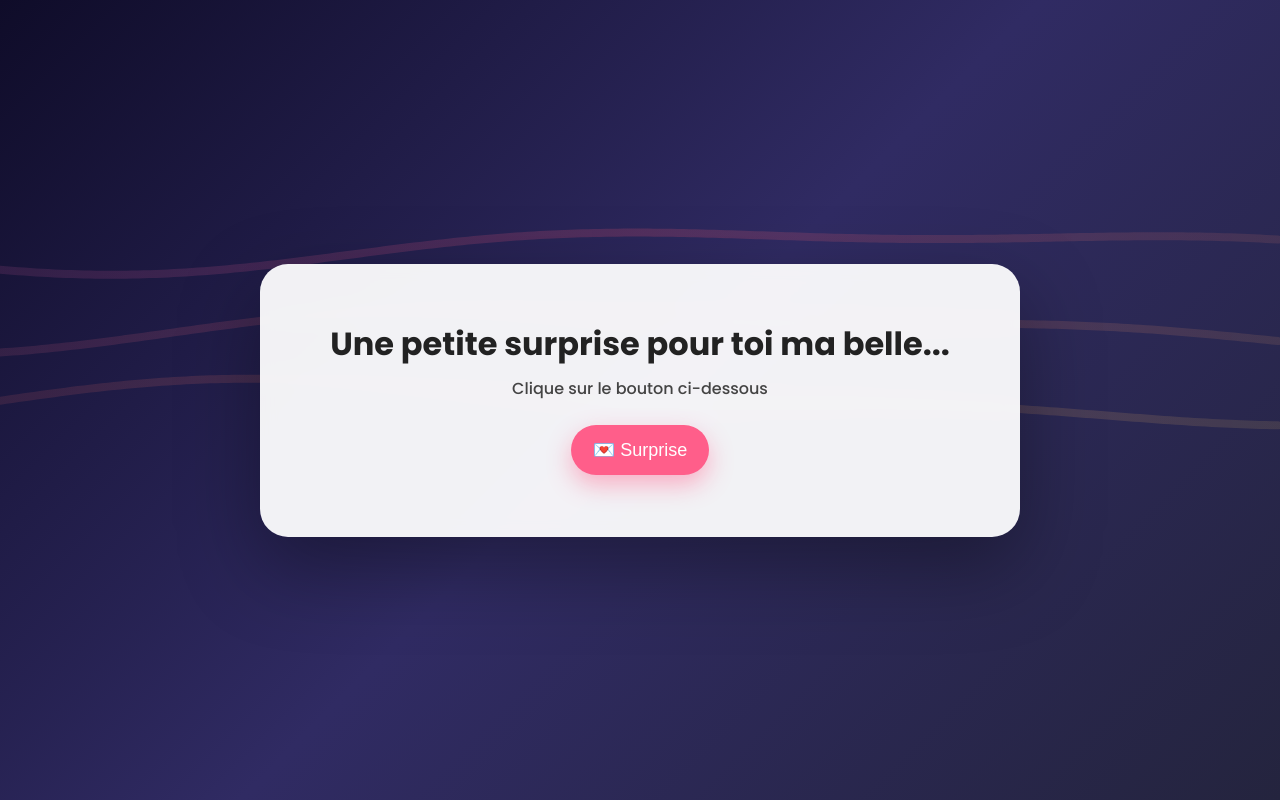
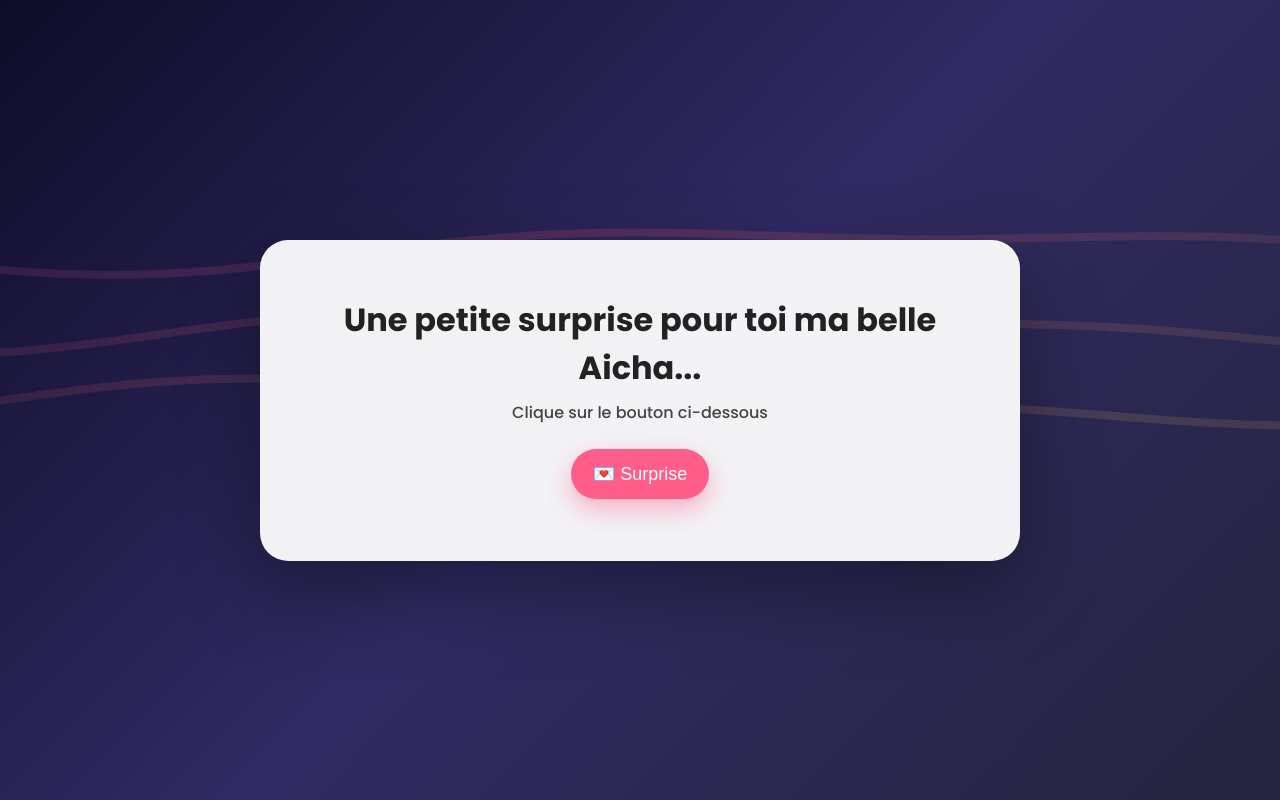
Before and after one commit to ik-mouad/aicha-love, a plain HTML site: page index.html in a window 1280 px wide. Drawn offline with Linux system fonts and the light colour scheme.

Commit message:
Update index.html

```diff
--- a/index.html
+++ b/index.html
@@ -16,7 +16,7 @@
   <div id="flash" aria-hidden="true"></div>
 
   <main class="card">
-    <h1 class="title">Une petite surprise pour toi ma belle...</h1>
+    <h1 class="title">Une petite surprise pour toi ma belle Aicha...</h1>
     <p class="subtitle">Clique sur le bouton ci-dessous</p>
     <div class="actions">
       <button id="surprise">💌 Surprise</button>
```
